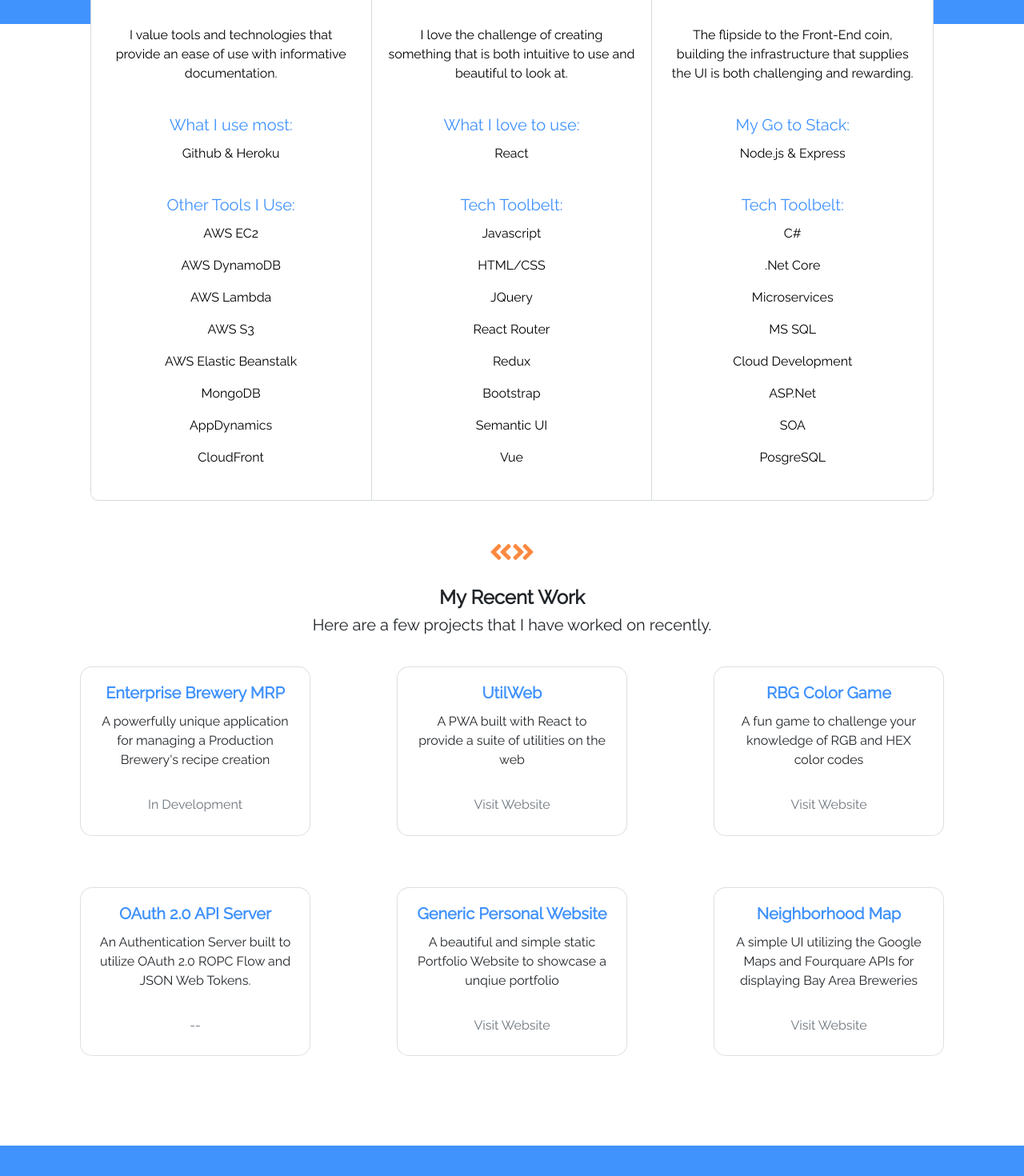
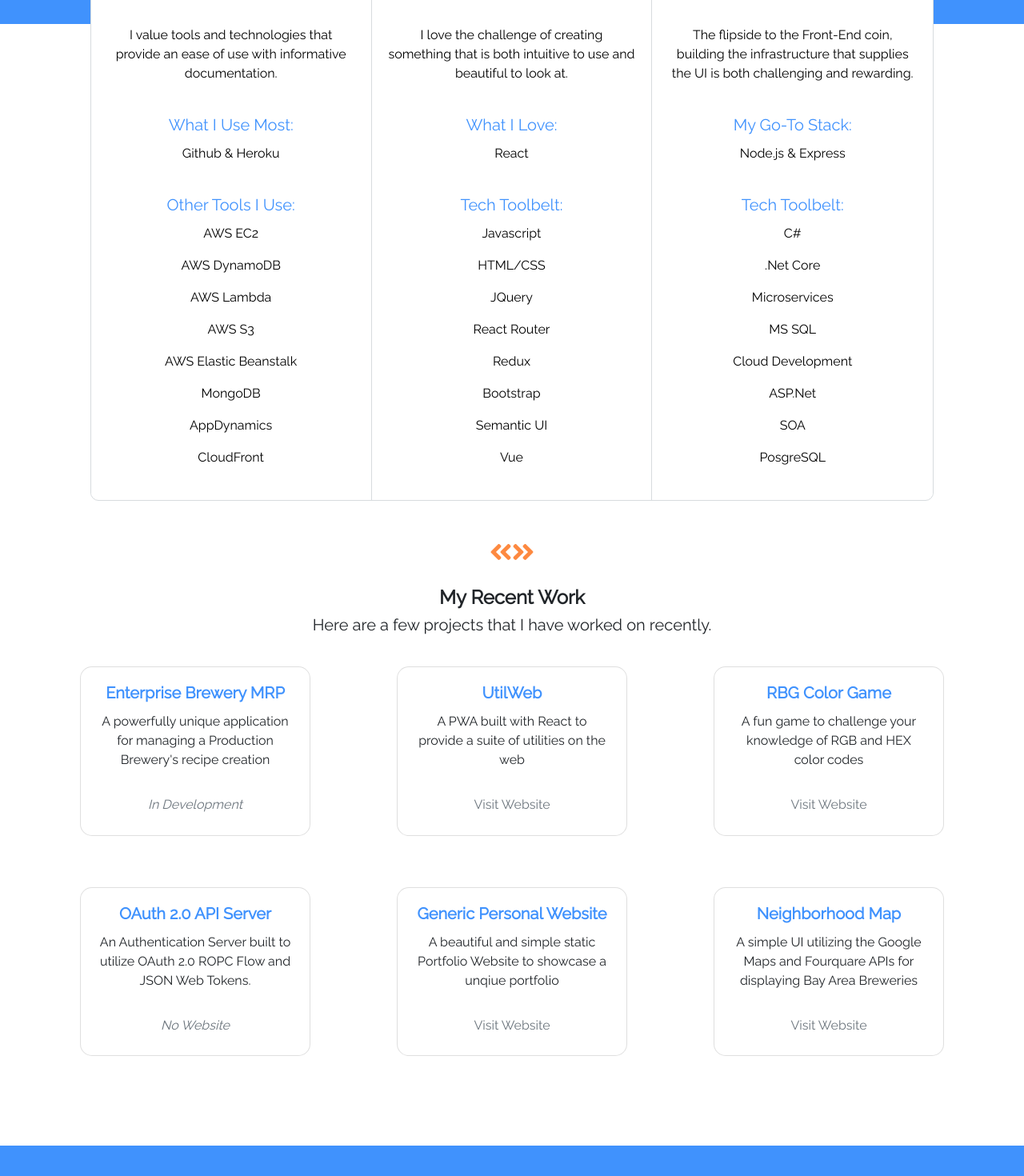
Before and after one commit to prestondoris/preston-doris, a React (Create React App) app: page / in a window 1280 px wide. Shown: the part 1484-2954 px from the top of the page at 80% size. Built offline with nearby package versions, Linux system fonts and the light colour scheme.

Commit message:
Updated project cards to accept fontStyle prop to set links as italic or not

```diff
--- a/src/ProjectCard.js
+++ b/src/ProjectCard.js
@@ -2,7 +2,6 @@
 import {Card} from 'react-bootstrap'
 
 function ProjectCard(props) {
-
   return (
     <Card style={{ width: '18rem', margin: '2em 0 2em 0', borderRadius: '15px' }}>
       <Card.Body>
@@ -13,7 +12,7 @@
       </Card.Body>
       <Card.Body>
         <Card.Subtitle className="mb-2 text-muted">
-          <a style={{ textDecoration: 'none', color: 'inherit' }} target='_blank' rel="noopener noreferrer" href={props.url}>{props.urlText}</a>
+          <a style={{ textDecoration: 'none', color: 'inherit', fontStyle: props.fontStyle }} target='_blank' rel="noopener noreferrer" href={props.url}>{props.urlText}</a>
         </Card.Subtitle>
       </Card.Body>
     </Card>
--- a/src/Projects.js
+++ b/src/Projects.js
@@ -19,33 +19,39 @@
           title='Enterprise Brewery MRP'
           text="A powerfully unique application for managing a Production Brewery's recipe creation"
           urlText='In Development'
+          fontStyle='italic'
         />
         <ProjectCard
           title='UtilWeb'
           text='A PWA built with React to provide a suite of utilities on the web'
           url='https://cryptic-oasis-63616.herokuapp.com/'
           urlText='Visit Website'
+          fontStyle='none'
         />
         <ProjectCard
           title='RBG Color Game'
           text='A fun game to challenge your knowledge of RGB and HEX color codes'
           url='https://pdoris-react-colorgame.herokuapp.com/'
           urlText='Visit Website'
+          fontStyle='none'
         />
         <ProjectCard
           title='OAuth 2.0 API Server'
           text="An Authentication Server built to utilize OAuth 2.0 ROPC Flow and JSON Web Tokens."
-          urlText='--'
+          urlText='No Website'
+          fontStyle='italic'
         />
         <ProjectCard
           title='Generic Personal Website'
           text='A beautiful and simple static Portfolio Website to showcase a unqiue portfolio'
           urlText='Visit Website'
+          fontStyle='none'
         />
         <ProjectCard
           title='Neighborhood Map'
           text='A simple UI utilizing the Google Maps and Fourquare APIs for displaying Bay Area Breweries'
           urlText='Visit Website'
+          fontStyle='none'
         />
       </div>
     </Container>
--- a/src/Skills.js
+++ b/src/Skills.js
@@ -12,7 +12,7 @@
         icon={faProjectDiagram}
         mainTitle='Technology'
         mainContent="I value tools and technologies that provide an ease of use with informative documentation."
-        secondaryTitle='What I use most:'
+        secondaryTitle='What I Use Most:'
         secondaryContent='Github & Heroku'
         tertiaryTitle='Other Tools I Use:'
         list={['AWS EC2', 'AWS DynamoDB', 'AWS Lambda', 'AWS S3', 'AWS Elastic Beanstalk', 'MongoDB', 'AppDynamics', 'CloudFront']}
@@ -22,7 +22,7 @@
         icon={faFileCode}
         mainTitle='Front End Development'
         mainContent="I love the challenge of creating something that is both intuitive to use and beautiful to look at."
-        secondaryTitle='What I love to use:'
+        secondaryTitle='What I Love:'
         secondaryContent='React'
         tertiaryTitle='Tech Toolbelt:'
         list={['Javascript', 'HTML/CSS', 'JQuery', 'React Router', 'Redux', 'Bootstrap', 'Semantic UI', 'Vue']}
@@ -32,7 +32,7 @@
         icon={faServer}
         mainTitle='Back End Development'
         mainContent="The flipside to the Front-End coin, building the infrastructure that supplies the UI is both challenging and rewarding."
-        secondaryTitle='My Go to Stack:'
+        secondaryTitle='My Go-To Stack:'
         secondaryContent='Node.js & Express'
         tertiaryTitle='Tech Toolbelt:'
         list={['C#', '.Net Core', 'Microservices', 'MS SQL', 'Cloud Development', 'ASP.Net', 'SOA', 'PosgreSQL']}
```
